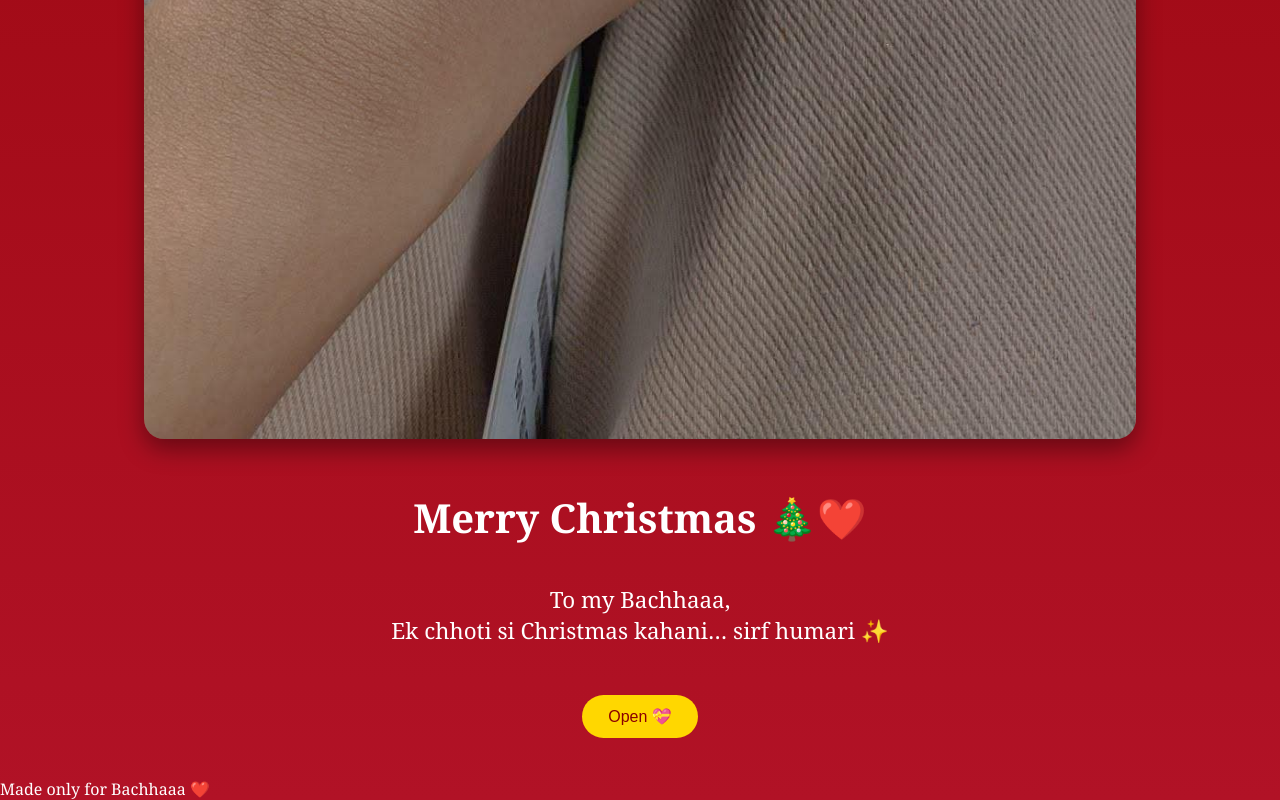
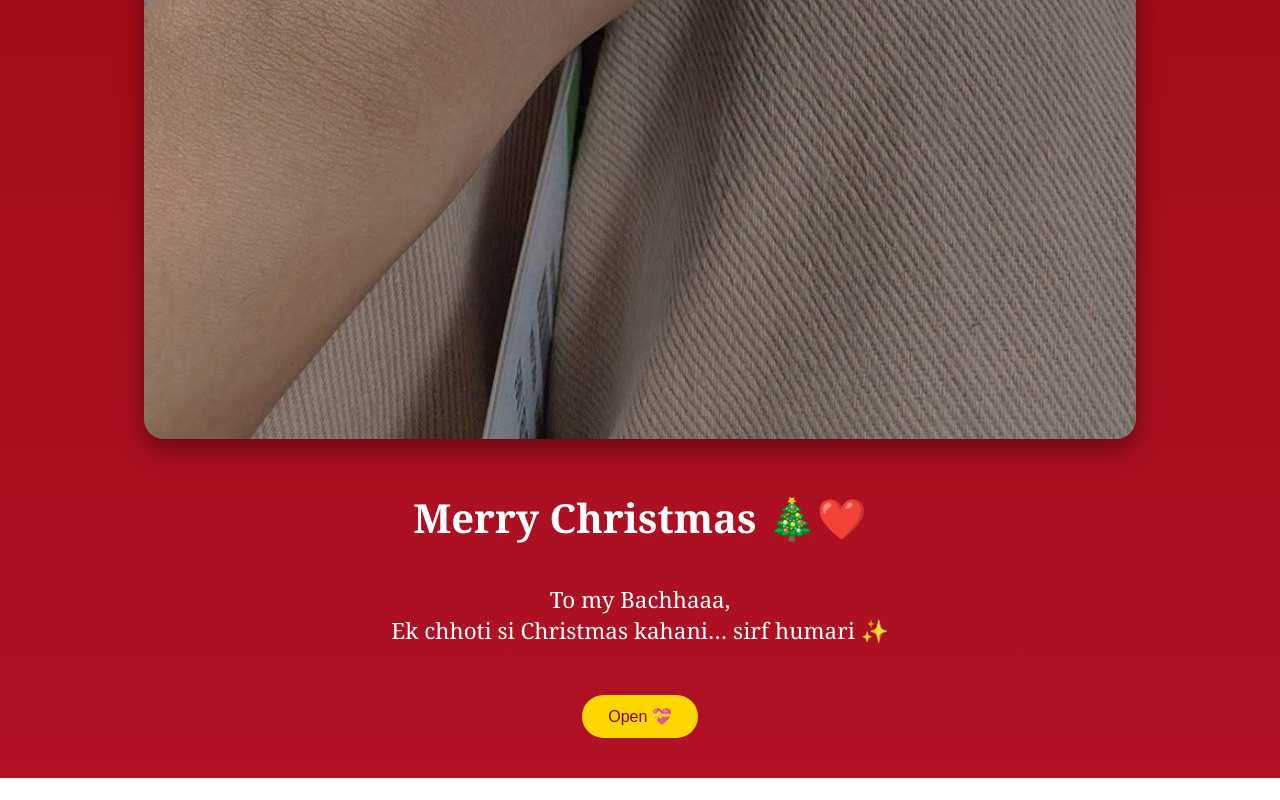
Before and after one commit to cooldhakadyash0009-ctrl/christmas-for-bachhaaa, a plain HTML site: page christmas.html in a window 1280 px wide. Shown: the part 1390-2190 px from the top of the page. After the commit the page ends 2168 px from the top, so only its background shows below. Drawn offline with Linux system fonts and the light colour scheme.

Commit message:
Update christmas.html

```diff
--- a/christmas.html
+++ b/christmas.html
@@ -179,8 +179,5 @@ function revealNote(){document.getElementById('secret').classList.remove('hidden
   </div>
   <div id="ring" class="hidden" style="font-size:90px;margin-top:20px">💍 Bachhaaa ❤️</div>
 </div>
-  <div class="watermark">
-  Made only for Bachhaaa ❤️
-  </div>
 </body>
 </html>
```
